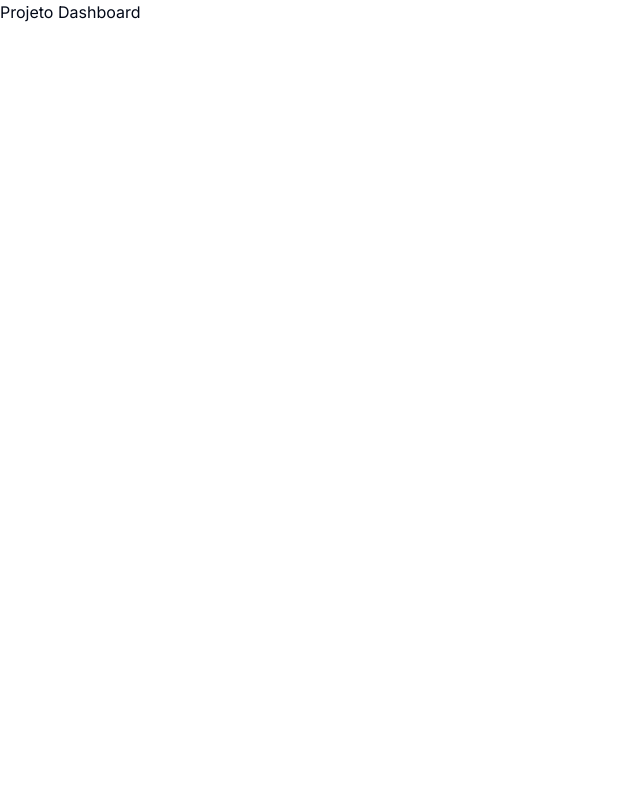
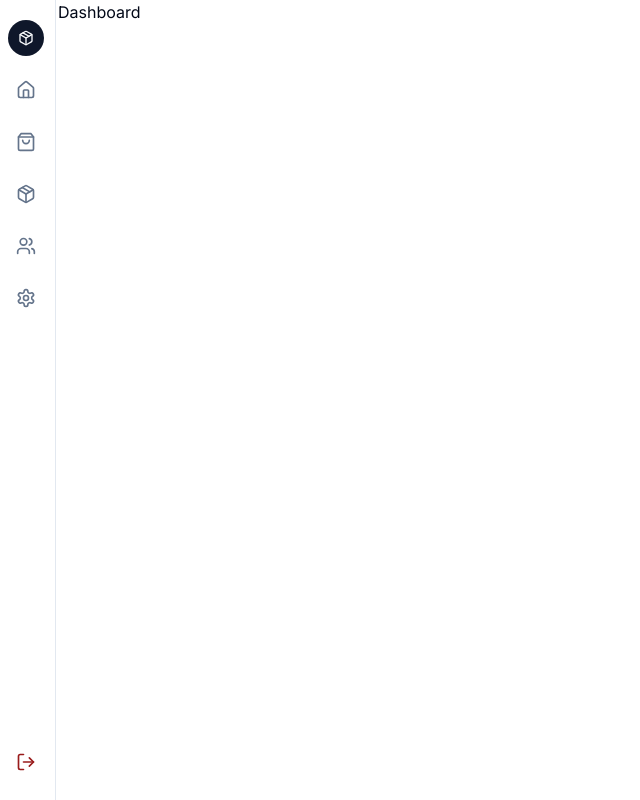
Before and after one commit to Jreng7/fullstack-web-projects, a Next.js app in the folder dashboard/: page / in a window 1280 px wide. Shown: the whole page, without its empty margins (0-640 px from the left). Built offline with nearby package versions, Linux system fonts and the light colour scheme.

Commit message:
atualizações modo desktop

```diff
--- a/dashboard/package.json
+++ b/dashboard/package.json
@@ -17,7 +17,7 @@
     "class-variance-authority": "^0.7.1",
     "clsx": "^2.1.1",
     "lucide-react": "^0.471.1",
-    "next": "14.0.0",
+    "next": "14.2.23",
     "react": "^18",
     "react-dom": "^18",
     "tailwind-merge": "^2.6.0",
--- a/dashboard/src/app/layout.tsx
+++ b/dashboard/src/app/layout.tsx
@@ -2,6 +2,7 @@ import type { Metadata } from 'next'
 import { Inter } from 'next/font/google'
 import './globals.css'
 import { cn } from '@/lib/utils'
+import { Sidebar } from '@/components/sidebar'
 
 const inter = Inter({ subsets: ['latin'] })
 
@@ -21,6 +22,7 @@ export default function RootLayout({
         "min-h-screen bg-background font-sans antialiased",
         inter.className
       )}>
+        <Sidebar />
         {children}
       </body>
     </html>
--- /dev/null
+++ b/dashboard/src/components/sidebar/index.tsx
@@ -0,0 +1,156 @@
+import { Sheet, SheetTrigger, SheetContent } from '@/components/ui/sheet'
+import { Button } from '@/components/ui/button'
+import Link from 'next/link'
+import { PanelBottom, Package, Home, ShoppingBag, Users, Settings, LogOut } from 'lucide-react'
+import { TooltipProvider, Tooltip, TooltipContent, TooltipTrigger } from '../ui/tooltip'
+
+export function Sidebar(){
+  return (
+    <div className="flex w-full flex-col bg-muted/40">
+
+       <aside className='fixed inset-y-0 left-0 z-10 hidden w-14 border-r bg-background sm:flex'>
+        <nav className='flex flex-col items-center gap-4 px-2 py-5'>
+
+          <TooltipProvider>
+
+            <Link href="#" className='flex h-9 w-9 shrink-0 items-center justify-center bg-primary
+              text-primary-foreground rounded-full'>
+
+              <Package className='h-4 w-4'/>
+              <span className='sr-only'>Dashboard avatar</span>
+            </Link>
+
+            <Tooltip>
+              <TooltipTrigger asChild>
+                <Link href="#" className='flex h-9 w-9 shrink-0 items-center justify-center rounded-lg
+                  text-muted-foreground transition-colors hover:text-foreground'>
+                  <Home className='h-5 w-5'/>
+                  <span className='sr-only'>Início</span>
+                </Link>
+              </TooltipTrigger>
+              <TooltipContent side="right">Início</TooltipContent>
+            </Tooltip>
+
+            <Tooltip>
+              <TooltipTrigger asChild>
+                <Link href="#" className='flex h-9 w-9 shrink-0 items-center justify-center rounded-lg
+                  text-muted-foreground transition-colors hover:text-foreground'>
+                  <ShoppingBag className='h-5 w-5'/>
+                  <span className='sr-only'>Pedidos</span>
+                </Link>
+              </TooltipTrigger>
+              <TooltipContent side="right">Pedidos</TooltipContent>
+            </Tooltip>
+
+            <Tooltip>
+              <TooltipTrigger asChild>
+                <Link href="#" className='flex h-9 w-9 shrink-0 items-center justify-center rounded-lg
+                  text-muted-foreground transition-colors hover:text-foreground'>
+                  <Package className='h-5 w-5'/>
+                  <span className='sr-only'>Produtos</span>
+                </Link>
+              </TooltipTrigger>
+              <TooltipContent side="right">Produtos</TooltipContent>
+            </Tooltip>
+
+            <Tooltip>
+              <TooltipTrigger asChild>
+                <Link href="#" className='flex h-9 w-9 shrink-0 items-center justify-center rounded-lg
+                  text-muted-foreground transition-colors hover:text-foreground'>
+                  <Users className='h-5 w-5'/>
+                  <span className='sr-only'>Clientes</span>
+                </Link>
+              </TooltipTrigger>
+              <TooltipContent side="right">Clientes</TooltipContent>
+            </Tooltip>
+
+            <Tooltip>
+              <TooltipTrigger asChild>
+                <Link href="#" className='flex h-9 w-9 shrink-0 items-center justify-center rounded-lg
+                  text-muted-foreground transition-colors hover:text-foreground'>
+                  <Settings className='h-5 w-5'/>
+                  <span className='sr-only'>Configurações</span>
+                </Link>
+              </TooltipTrigger>
+              <TooltipContent side="right">Configurações</TooltipContent>
+            </Tooltip>
+
+          </TooltipProvider>
+
+        <nav className="mt-auto flex flex-col items-center gap-4 px-2 py-5">
+
+        </nav>
+          <TooltipProvider>
+            <Tooltip>
+                <TooltipTrigger asChild>
+                  <Link href="#" className='flex h-9 w-9 shrink-0 items-center justify-center rounded-lg
+                    text-muted-foreground transition-colors hover:text-foreground'>
+                    <LogOut className='h-5 w-5 text-red-800'/>
+                    <span className='sr-only'>Sair</span>
+                  </Link>
+                </TooltipTrigger>
+              <TooltipContent side="right">Sair</TooltipContent>
+            </Tooltip>
+          </TooltipProvider>
+        </nav>
+       </aside>
+
+
+      <div className="sm:hidden flex flex-col sm:gap-4 sm:py-4 sm:pl-14">
+        <header className='
+        sticky top-0 z-30 flex h-14 items-center px-4 border-b bg-background
+        gap-4 sm:static sm:h-auto sm:border-0 sm:bg-transparent sm:px-6
+        '>
+          <Sheet>
+            <SheetTrigger asChild>
+              <Button size="icon" variant="outline" className='sm:hidden'>
+              <PanelBottom className='w-5 h-5'/>
+              <span className='sr-only'>Abrir / fechar menu</span>
+              </Button>
+            </SheetTrigger>
+
+            <SheetContent side="left" className='sm:max-w-x'>
+              <nav className='grid gap-6 text-lg font-medium'>
+
+                <Link href="#" className='flex h-10 w-10 bg-primary rounded-full text-lg items-center
+                  justify-center text-primary-foreground md:text-base gap-2' prefetch={false} >
+                  <Package className='h-5 w-5 transition-all'/>
+                  <span className='sr-only'>Logo do Projeto</span>
+                </Link>
+
+                <Link href="#" className='flex items-center gap-4 px-2.5 text-muted-foreground hover:text-foreground' prefetch={false} >
+                  <Home className='h-5 w-5 transition-all'/>
+                  Início
+                </Link>
+
+                <Link href="#" className='flex items-center gap-4 px-2.5 text-muted-foreground hover:text-foreground' prefetch={false} >
+                  <ShoppingBag className='h-5 w-5 transition-all'/>
+                  Pedidos
+                </Link>
+
+                <Link href="#" className='flex items-center gap-4 px-2.5 text-muted-foreground hover:text-foreground' prefetch={false} >
+                  <Package className='h-5 w-5 transition-all'/>
+                  Produtos
+                </Link>
+
+                <Link href="#" className='flex items-center gap-4 px-2.5 text-muted-foreground hover:text-foreground' prefetch={false} >
+                  <Users className='h-5 w-5 transition-all'/>
+                  Clientes
+                </Link>
+
+                <Link href="#" className='flex items-center gap-4 px-2.5 text-muted-foreground hover:text-foreground' prefetch={false} >
+                  <Settings className='h-5 w-5 transition-all'/>
+                  Configurações
+                </Link>
+
+              </nav>
+            </SheetContent>
+          </Sheet>
+          <h2>Menu</h2>
+        </header>
+      </div>
+
+
+    </div>
+  )
+}
```
Also changed, not shown: 1 other file (tests, documents, lock files or other folders).
